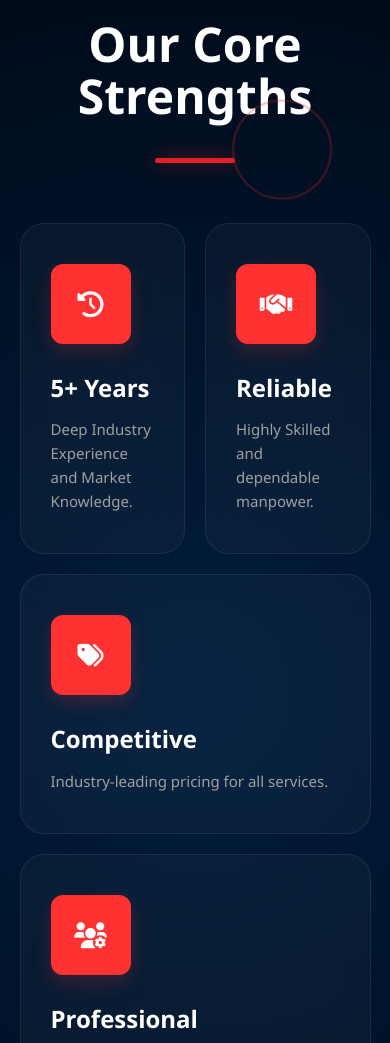
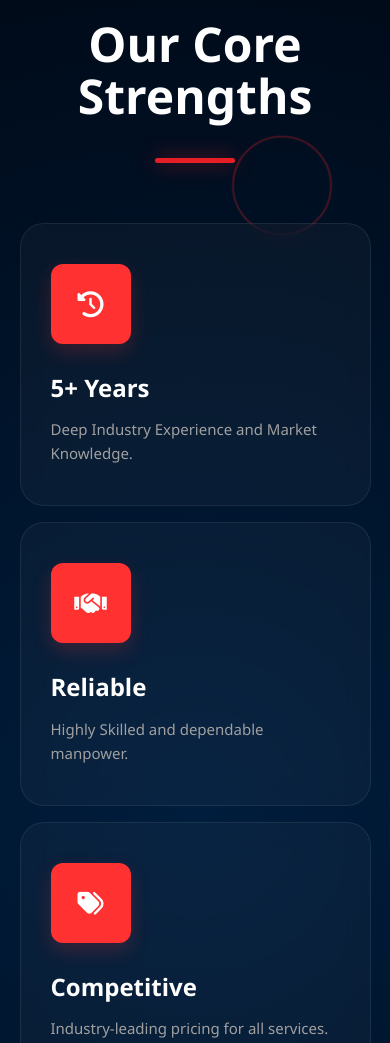
Before and after one commit to priyachoudhary23112005/RAGWeb, a plain HTML site: page index.html in a window 390 px wide. Shown: the part 3280-4323 px from the top of the page. Drawn offline with Linux system fonts and the light colour scheme.

Commit message:
serives changes

```diff
--- a/media.css
+++ b/media.css
@@ -139,3 +139,18 @@ html, body {
     display: none !important;
   }
 }
+
+/* ===== CORE STRENGTHS: MOBILE ONE CARD PER ROW ===== */
+@media (max-width: 768px) {
+
+  .grid-layout.five-cols {
+    flex-direction: column;   /* one card per row */
+    gap: 16px;
+  }
+
+  .grid-layout.five-cols .info-card {
+    width: 100%;
+    flex: none;
+  }
+
+}
```
